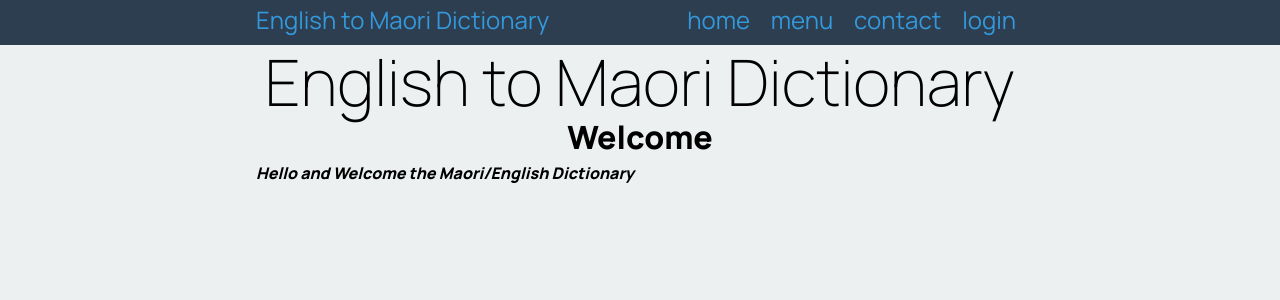
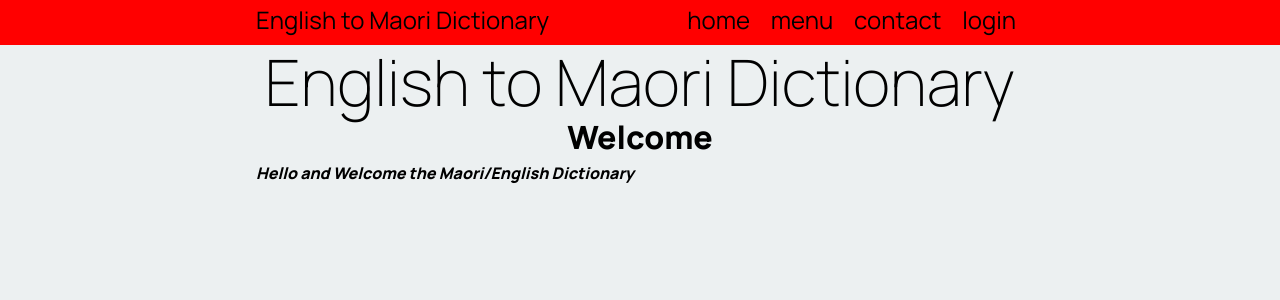
Before and after one commit to PnavTheMonkey/13DTS-Maori-Dictionary, a Flask app: page / in a window 1280 px wide. Shown: the top 300 px of the page. Run offline with Flask 3, Linux system fonts and the light colour scheme.

Commit message:
changed colours of style sheet to inquire some maori colours from their flag

```diff
--- a/static/style.css
+++ b/static/style.css
@@ -40,13 +40,13 @@ h2 {
 }
 
 nav {
-    background-color: rgba(44, 62, 80, 1.0); /* darkest blue */
+    background-color: rgb(255, 0, 0); /* red */
     text-align: center;
-    /*color: rgba(52, 152, 219, 1.0);!*light blue*!*/
+    /*color: rgba(52, 152, 219, 1.0);!*pitch black*!*/
     font-size: 1.5rem;
     padding-top: 0.4rem;
     padding-bottom: 0.7rem;
-    color: rgba(52, 152, 219, 1.0); /*light blue*/
+    color: rgb(0, 0, 0); /*pitch black*/
 }
 
 .navbar-brand {
@@ -69,14 +69,14 @@ nav a {
 }
 
 nav a:hover {
-    /*color: rgba(44, 62, 80, 1.0); !* darkest blue *!*/
-    /*background-color: rgba(52, 152, 219, 1.0); !*light blue*!*/
-    border-bottom: 3px solid rgba(52, 152, 219, 1.0);
+    /*color: rgba(44, 62, 80, 1.0); !* black *!*/
+    /*background-color: rgba(52, 152, 219, 1.0); !*black*!*/
+    border-bottom: 3px solid rgb(0, 0, 0);
 }
 
 a, a:visited {
-    color: rgba(52, 152, 219, 1.0);
-    /*color:hotpink;*/
+    color: rgb(0, 0, 0);
+    /*color:black;*/
     text-decoration: none;
 }
 
@@ -127,7 +127,7 @@ a, a:visited {
 }
 
 .product-box a {
-    border: 1px solid tomato;
+    border: 1px solid #ffffff;
     padding: 0.3rem;
     text-align: right;
 }
```
